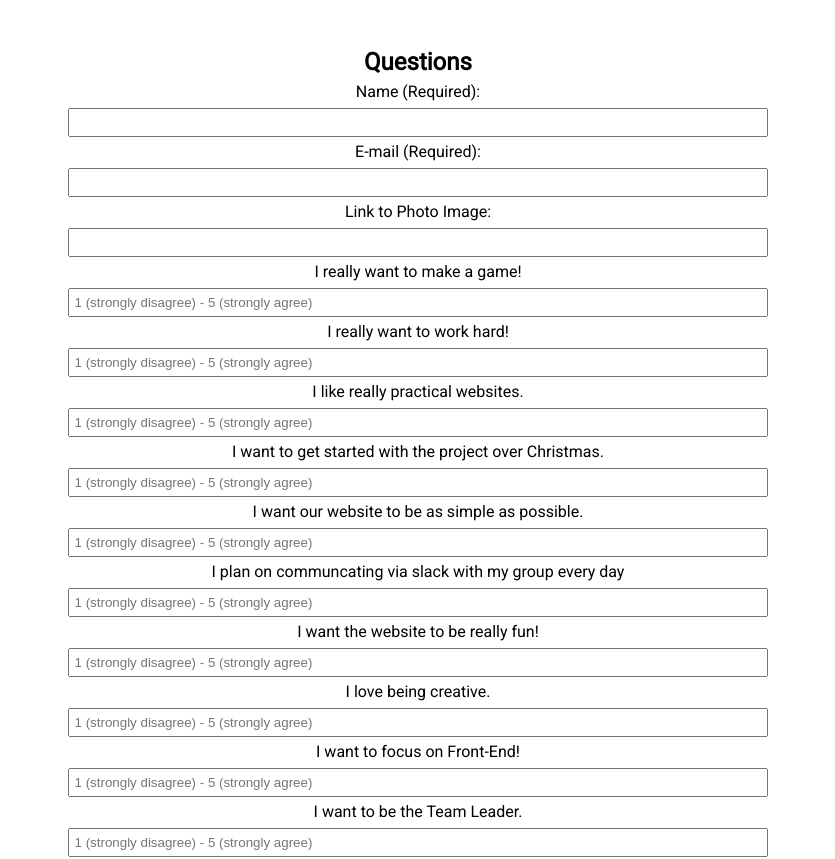
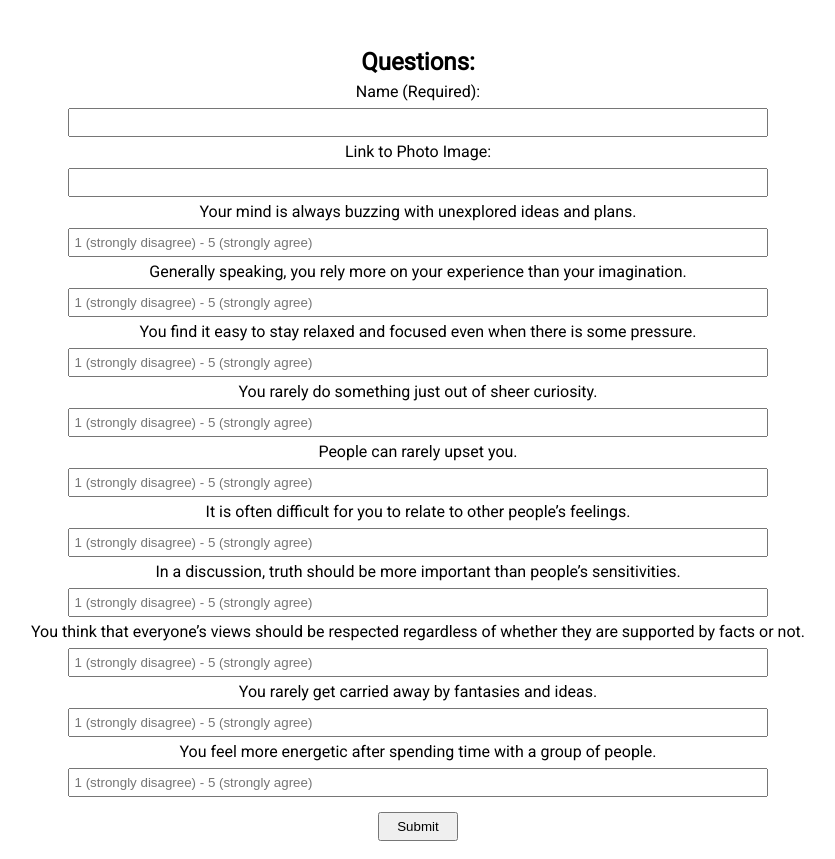
Before and after one commit to DMcCulloch-Coder/friend-finder, a website: page public/survey.html in a window 1280 px wide. Shown: the part 120-979 px from the top of the page, without its empty margins (222-1057 px from the left). Drawn offline with nearby package versions, Linux system fonts and the light colour scheme.

Commit message:
add script to survey.html and removed e-mail input

```diff
--- a/public/assets/js/script.js
+++ /dev/null
@@ -1,24 +0,0 @@
-$(document).ready(function() {
-
-
-    $('#submit').on('click', (event) => {
-        event.preventDefault()
-        console.log($('#name').val())
-        console.log($('#email').val())
-        console.log($('#photo').val())
-        console.log($('#question-1').val())
-        console.log($('#question-2').val())
-        console.log($('#question-3').val())
-        console.log($('#question-4').val())
-        console.log($('#question-5').val())
-        console.log($('#question-6').val())
-        console.log($('#question-7').val())
-        console.log($('#question-8').val())
-        console.log($('#question-9').val())
-        console.log($('#question-10').val())
-
-    })
-
-
-
-})
--- a/public/survey.html
+++ b/public/survey.html
@@ -7,7 +7,7 @@
 
         <link href="https://fonts.googleapis.com/css?family=Roboto&display=swap" rel="stylesheet">
         <link rel="stylesheet" href="/assets/css/style.css">
-        <title>Team Finder</title>
+        <title>Friend Finder</title>
 
 
         <style>
@@ -108,69 +108,64 @@
             </header>
 
             <main class="main">
-                <h2>Questions</h2>
+                <h2>Questions:</h2>
                 <form action="" class="survey-form">
                     <p>Name (Required):</p>
                     <div class="form-group">
                         <input id="name" type="text">
                         <label for="name"></label>
                     </div>
-                    <p>E-mail (Required):</p>
-                    <div class="form-group">
-                        <input id="email" type="email">
-                        <label for="email"></label>
-                    </div>
                     <p>Link to Photo Image:</p>
                     <div class="form-group">
                         <input id="photo" type="text">
                         <label for="photo"></label>
                     </div>
-                    <p>I really want to make a game!</p>
+                    <p>Your mind is always buzzing with unexplored ideas and plans.</p>
                     <div class="form-group">
                         <input id="question-1" type="text" placeholder="1 (strongly disagree) - 5 (strongly agree)">
                         <label for="question-1"></label>
                     </div>
-                    <p>I really want to work hard!</p>
+                    <p>Generally speaking, you rely more on your experience than your imagination.</p>
                     <div class="form-group">
                         <input id="question-2" type="text" placeholder="1 (strongly disagree) - 5 (strongly agree)">
                         <label for="question-2"></label>
                     </div>
-                    <p>I like really practical websites.</p>
+                    <p>You find it easy to stay relaxed and focused even when there is some pressure.</p>
                     <div class="form-group">
                         <input id="question-3" type="text" placeholder="1 (strongly disagree) - 5 (strongly agree)">
                         <label for="question-3"></label>
                     </div>
-                    <p>I want to get started with the project over Christmas.</p>
+                    <p>You rarely do something just out of sheer curiosity.</p>
                     <div class="form-group">
                         <input id="question-4" type="text" placeholder="1 (strongly disagree) - 5 (strongly agree)">
                         <label for="question-4"></label>
                     </div>
-                    <p>I want our website to be as simple as possible.</p>
+                    <p>People can rarely upset you.</p>
                     <div class="form-group">
                         <input id="question-5" type="text" placeholder="1 (strongly disagree) - 5 (strongly agree)">
                         <label for="question-5"></label>
                     </div>
-                    <p>I plan on communcating via slack with my group every day</p>
+                    <p>It is often difficult for you to relate to other people’s feelings.</p>
                     <div class="form-group">
                         <input id="question-6" type="text" placeholder="1 (strongly disagree) - 5 (strongly agree)">
                         <label for="question-6"></label>
                     </div>
-                    <p>I want the website to be really fun!</p>
+                    <p>In a discussion, truth should be more important than people’s sensitivities.</p>
                     <div class="form-group">
                         <input id="question-7" type="text" placeholder="1 (strongly disagree) - 5 (strongly agree)">
                         <label for="question-7"></label>
                     </div>
-                    <p>I love being creative.</p>
+                    <p>You think that everyone’s views should be respected regardless of whether they are supported by facts or not.</p>
                     <div class="form-group">
                         <input id="question-8" type="text" placeholder="1 (strongly disagree) - 5 (strongly agree)">
                         <label for="question-8"></label>
                     </div>
-                    <p>I want to focus on Front-End!</p>
+                    <p>You rarely get carried away by fantasies and ideas.</p>
                     <div class="form-group">
                         <input id="question-9" type="text" placeholder="1 (strongly disagree) - 5 (strongly agree)">
                         <label for="question-9"></label>
                     </div>
-                    <p>I want to be the Team Leader.</p>
+                    <p>You feel more energetic after spending time with a group of people.</p>
                     <div class="form-group">
                         <input id="question-10" type="text" placeholder="1 (strongly disagree) - 5 (strongly agree)">
                         <label for="question-10"></label>
@@ -188,7 +183,30 @@
         </footer>
 
         <script src="https://code.jquery.com/jquery-3.4.1.min.js" integrity="sha256-CSXorXvZcTkaix6Yvo6HppcZGetbYMGWSFlBw8HfCJo=" crossorigin="anonymous"></script>
-        <script src="/assets/js/script.js"></script>
+
+        <script>
+
+            $(document).ready(function() {
+
+                $('#submit').on('click', (event) => {
+                    event.preventDefault()
+                    console.log($('#name').val())
+                    console.log($('#photo').val())
+                    console.log($('#question-1').val())
+                    console.log($('#question-2').val())
+                    console.log($('#question-3').val())
+                    console.log($('#question-4').val())
+                    console.log($('#question-5').val())
+                    console.log($('#question-6').val())
+                    console.log($('#question-7').val())
+                    console.log($('#question-8').val())
+                    console.log($('#question-9').val())
+                    console.log($('#question-10').val())
+
+                })
+            })
+
+        </script>
 
     </body>
 
```
Also changed, not shown: public/index.html (+3 -4 lines).
